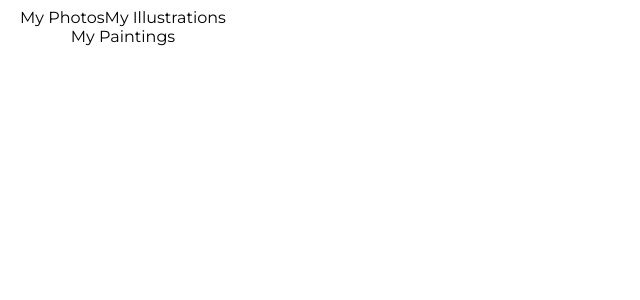
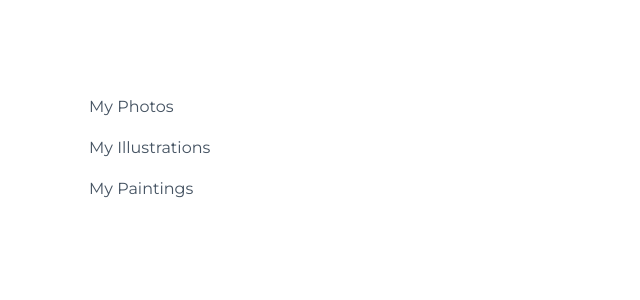
Before and after one commit to quiltingcode/react-anchors-challenge, a React (Create React App) app in the folder my-app/: page / in a window 1280 px wide. Shown: the top 300 px of the page, without its empty margins (0-640 px from the left). Built offline with nearby package versions, Linux system fonts and the light colour scheme.

Commit message:
Style nav div

```diff
--- a/my-app/src/components/Sidebar.js
+++ b/my-app/src/components/Sidebar.js
@@ -1,7 +1,8 @@
 import React from "react";
+import css from "./css/Sidebar.module.css";
 
 const Sidebar = () => {
-    return <div>
+    return <div className= {css.sidebar} >
         <a>My Photos</a>
         <a>My Illustrations </a>
         <a>My Paintings</a>
```
